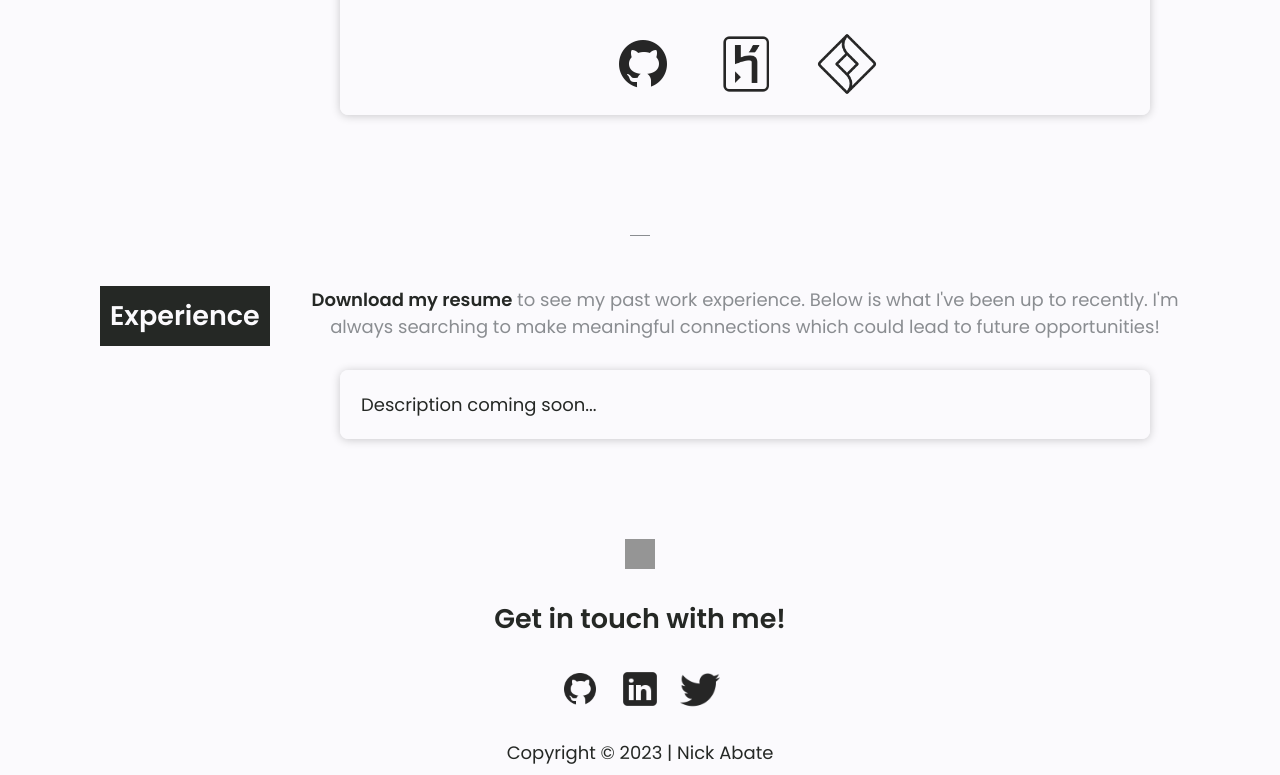
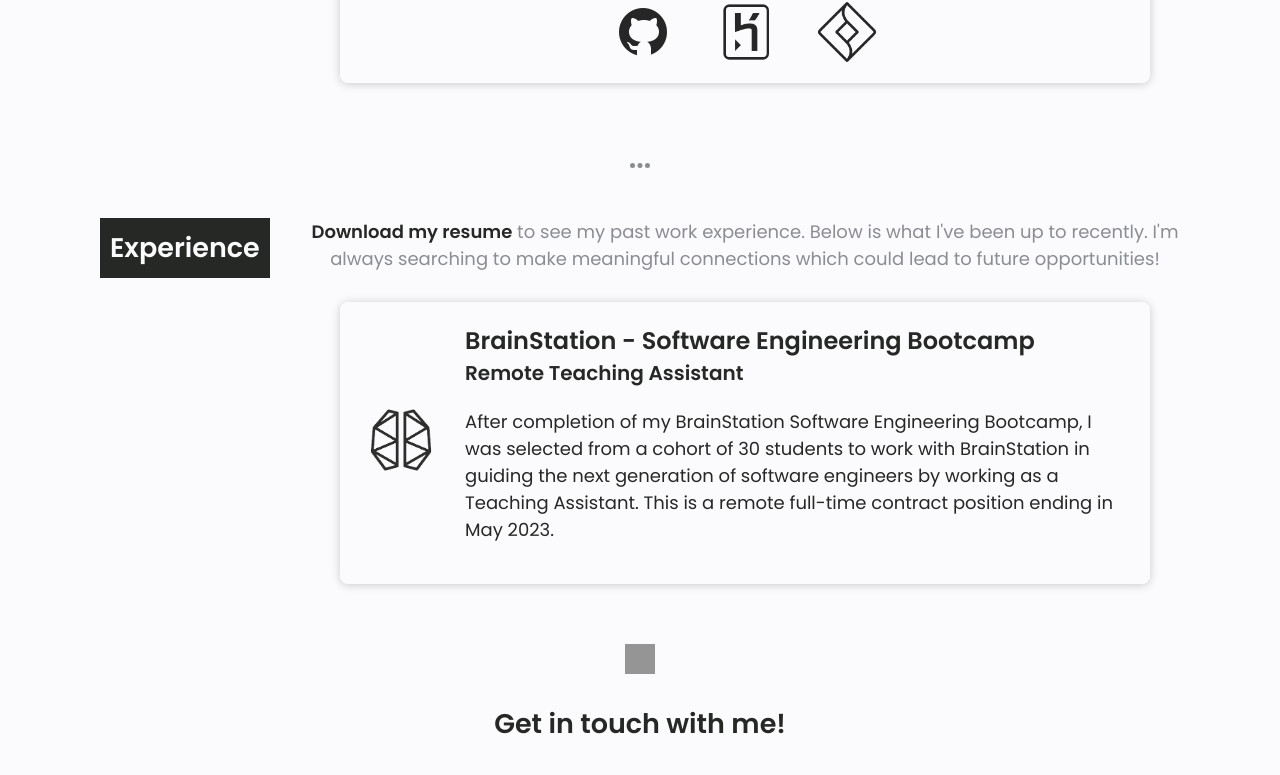
Before and after one commit to nickabate/portfolio, a React (Create React App) app: page / in a window 1280 px wide. Shown: the part 1490-2265 px from the top of the page. Built offline with nearby package versions, Linux system fonts and the light colour scheme; grey boxes are pictures that could not be loaded.

Commit message:
Add current experience.

```diff
--- a/public/index.html
+++ b/public/index.html
@@ -6,7 +6,13 @@
     <meta name="viewport" content="width=device-width, initial-scale=1" />
     <meta name="theme-color" content="#000000" />
     <meta name="description" content="Nick Abate Portfolio" />
-
+    <!-- Backup Google Fonts link for main display font -->
+    <link rel="preconnect" href="https://fonts.googleapis.com" />
+    <link rel="preconnect" href="https://fonts.gstatic.com" crossorigin />
+    <link
+      href="https://fonts.googleapis.com/css2?family=Poppins:ital,wght@0,600;1,400&display=swap"
+      rel="stylesheet"
+    />
     <title>NickAbate.dev</title>
   </head>
   <body>
--- a/src/components/Experience/Experience.js
+++ b/src/components/Experience/Experience.js
@@ -1,7 +1,8 @@
 import "./Experience.scss";
 
 // Resume
-import resume from "../../assets/files/Nick-Abate-Resume.pdf";
+import resume from "../../assets/files/Nick-Abate-Resume-Mar-2023.pdf";
+import brainstation from "../../assets/images/tech/brainstation.png";
 
 export default function Experience() {
   return (
@@ -12,14 +13,44 @@
         </div>
         <div className="experience__split-r">
           <p className="experience__text">
-            <a className="experience__resume" href={resume}>
+            <a
+              className="experience__resume"
+              href={resume}
+              rel="noreferrer"
+              target="_blank"
+            >
               Download my resume
             </a>{" "}
             to see my past work experience. Below is what I've been up to
             recently. I'm always searching to make meaningful connections which
             could lead to future opportunities!
           </p>
-          <div className="experience__current">Description coming soon...</div>
+          <div className="experience__current">
+            <div className="experience__current-l">
+              <a
+                href="https://brainstation.io"
+                rel="noreferrer"
+                target="_blank"
+              >
+                <img
+                  className="experience__logo"
+                  src={brainstation}
+                  alt="brainstation-logo"
+                />
+              </a>
+            </div>
+            <div>
+              <h3>BrainStation - Software Engineering Bootcamp</h3>
+              <h4>Remote Teaching Assistant</h4>
+              <p className="experience__details">
+                After completion of my BrainStation Software Engineering
+                Bootcamp, I was selected from a cohort of 30 students to work
+                with BrainStation in guiding the next generation of software
+                engineers by working as a Teaching Assistant. This is a remote
+                full-time contract position ending in May 2023.
+              </p>
+            </div>
+          </div>
         </div>
       </div>
     </section>
--- a/src/components/Experience/Experience.scss
+++ b/src/components/Experience/Experience.scss
@@ -10,7 +10,7 @@
     @include flex(row);
     gap: 4rem;
     // align-items: center;
-    margin-bottom: 4rem;
+    // margin-bottom: 4rem;
     justify-content: space-between;
   }
 
@@ -46,5 +46,22 @@
     border-radius: 0.8rem;
     margin: 3rem;
     padding: 2rem;
+    @include flex(row);
+    gap: 2.4rem;
+
+    &-l {
+      @include flex(row);
+      align-items: center;
+    }
+  }
+
+  &__logo {
+    width: 8rem;
+    height: 8rem;
+    filter: contrast(70%);
+  }
+
+  &__details {
+    margin: 2rem 0;
   }
 }
--- a/src/components/Portfolio/Portfolio.scss
+++ b/src/components/Portfolio/Portfolio.scss
@@ -10,7 +10,7 @@
     @include flex(row);
     gap: 4rem;
     // align-items: center;
-    margin-bottom: 4rem;
+    // margin-bottom: 4rem;
   }
 
   &__split-l {
--- a/src/components/Skills/Skills.scss
+++ b/src/components/Skills/Skills.scss
@@ -11,7 +11,7 @@
     // flex-direction: row-reverse;
     gap: 4rem;
     // align-items: center;
-    margin-bottom: 4rem;
+    // margin-bottom: 4rem;
   }
 
   &__split-l {
--- a/src/pages/Home/Home.scss
+++ b/src/pages/Home/Home.scss
@@ -5,7 +5,7 @@
   &__divider {
     width: 2rem;
     height: 0rem;
-    border-top: 0.1rem solid $tertiary;
+    border-top: 0.5rem dotted $tertiary;
     margin: 2rem auto;
   }
 
--- a/src/styles/partials/_resets.scss
+++ b/src/styles/partials/_resets.scss
@@ -21,6 +21,14 @@
   background-color: $secondary;
 }
 
+h3 {
+  font-size: 2.4rem;
+}
+
+h4 {
+  font-size: 2rem;
+}
+
 ul {
   list-style-type: none;
 }
```
Also changed, not shown: src/assets/images/tech/brainstation.png (added), 1 other file (tests, documents, lock files or other folders).
